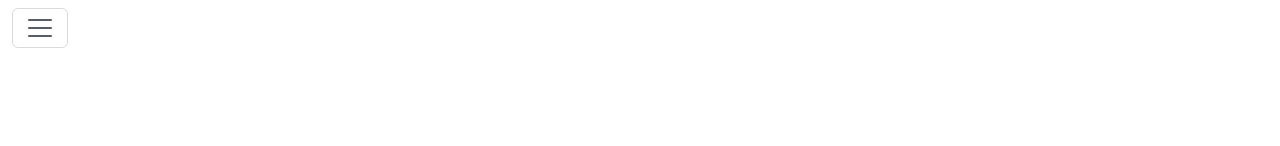
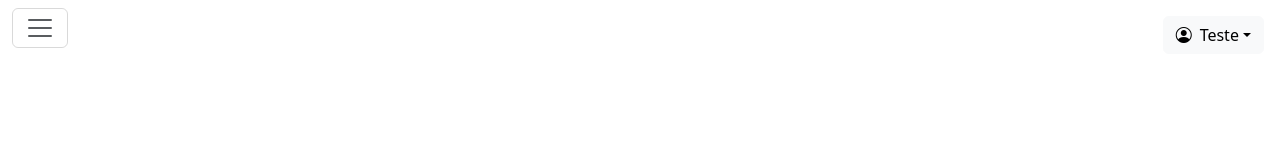
Before and after one commit to guilhermevl71/desafioAngularDefinitivo, an Angular app: page /home in a window 1280 px wide. Shown: the top 146 px of the page. Built offline with nearby package versions, Linux system fonts and the light colour scheme.

Commit message:
alteracao teste

```diff
--- a/src/app/app.component.html
+++ b/src/app/app.component.html
@@ -1,5 +1,4 @@
 <header>
-    <app-navbar></app-navbar>
 </header>
 <main>
     <router-outlet></router-outlet>
--- a/src/app/app.component.ts
+++ b/src/app/app.component.ts
@@ -5,7 +5,7 @@ import { NavbarComponent } from './navbar/navbar.component';
 
 @Component({
   selector: 'app-root',
-  imports: [RouterOutlet, FormsModule, NavbarComponent],
+  imports: [RouterOutlet, FormsModule],
   templateUrl: './app.component.html',
   styleUrl: './app.component.css'
 })
--- a/src/app/dashboard/dashboard.component.html
+++ b/src/app/dashboard/dashboard.component.html
@@ -1,3 +1,4 @@
+<app-navbar></app-navbar>
 <div class="dashboard-container">
   <section class="principal">
     <div class="conttexto">
--- a/src/app/dashboard/dashboard.component.ts
+++ b/src/app/dashboard/dashboard.component.ts
@@ -5,6 +5,7 @@ import { NgFor, NgIf } from '@angular/common';
 import { Veiculo, Veiculos } from '../../../models/veiculo.model';
 import { VeiculosService } from '../veiculos.service';
 import { TabbleComponent } from './tabble/tabble.component';
+import { NavbarComponent } from '../navbar/navbar.component';
 
 @Component({
   selector: 'app-dashboard',
@@ -12,7 +13,8 @@ import { TabbleComponent } from './tabble/tabble.component';
       VehicleSelectorComponent,
       InfoCardsComponent,
       TabbleComponent,
-      NgIf
+      NgIf,
+      NavbarComponent
     ],
   templateUrl: './dashboard.component.html',
   styleUrl: './dashboard.component.css'
--- a/src/app/home/home.component.html
+++ b/src/app/home/home.component.html
@@ -1,3 +1,5 @@
+<app-navbar></app-navbar>
+<app-logout></app-logout>
 <section>
     <img src="assets/ranger.png" alt="">
 </section>
--- a/src/app/home/home.component.ts
+++ b/src/app/home/home.component.ts
@@ -1,8 +1,10 @@
 import { Component } from '@angular/core';
+import { NavbarComponent } from '../navbar/navbar.component';
+import { LogoutComponent } from '../logout/logout.component';
 
 @Component({
   selector: 'app-home',
-  imports: [],
+  imports: [NavbarComponent, LogoutComponent],
   templateUrl: './home.component.html',
   styleUrl: './home.component.css'
 })
--- /dev/null
+++ b/src/app/logout/logout.component.html
@@ -0,0 +1,19 @@
+<div class="dropdown position-absolute top-0 end-0 m-3">
+  <button
+    class="btn btn-light dropdown-toggle d-flex align-items-center"
+    type="button"
+    id="dropdownUser"
+    data-bs-toggle="dropdown"
+    aria-expanded="false">
+    <i class="bi bi-person-circle me-2"></i>
+    Teste
+  </button>
+
+  <ul class="dropdown-menu dropdown-menu-end" aria-labelledby="dropdownUser">
+    <li>
+      <a class="dropdown-item text-danger">
+        <i class="bi bi-box-arrow-right me-2"></i> Deslogar
+      </a>
+    </li>
+  </ul>
+</div>
```
Also changed, not shown: src/app/logout/logout.component.ts (added, +12 -0 lines), src/app/logout/logout.component.css (added), 1 other file (tests, documents, lock files or other folders).
